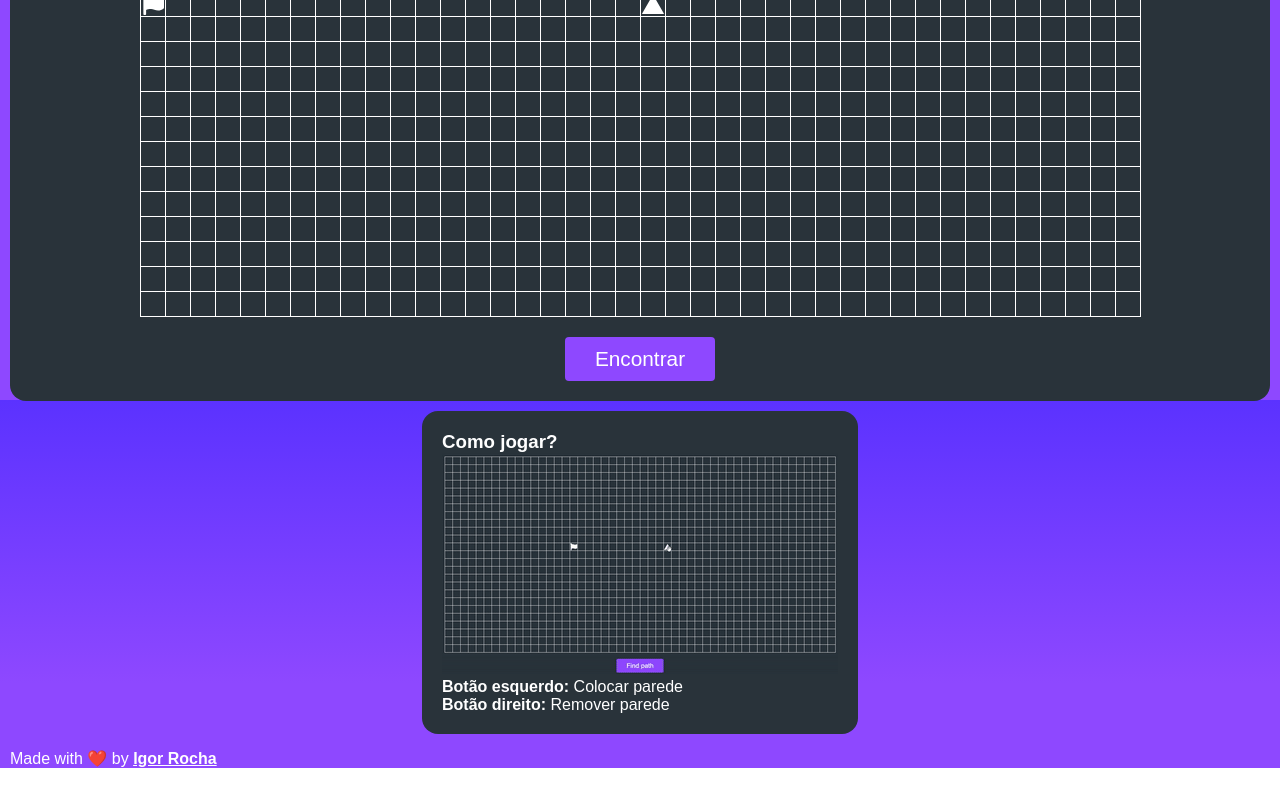
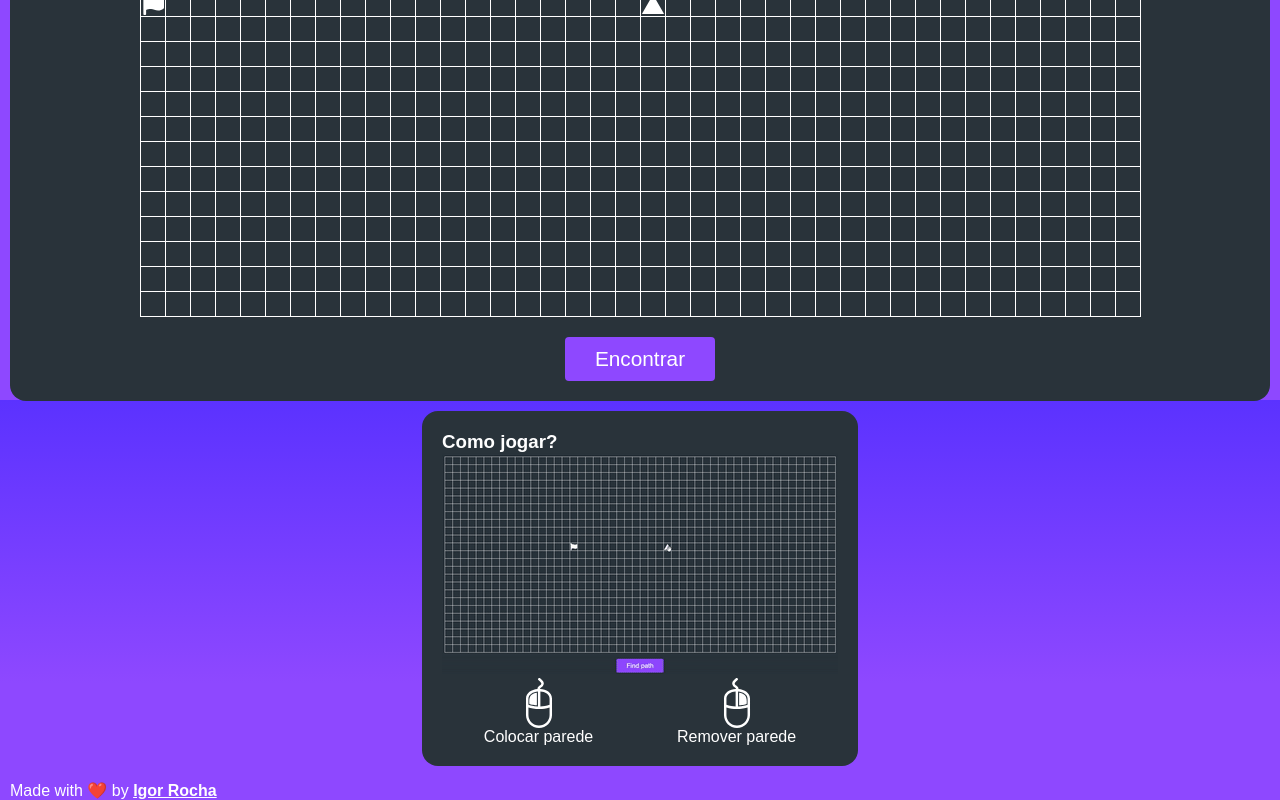
Before and after one commit to CinatitBR/amazing-pathfinding-visualizer, a React (Create React App) app: page / in a window 1280 px wide. Shown: the part 400-1200 px from the top of the page. Before the commit the page ends 1168 px from the top, so only its background shows below. Built offline with nearby package versions, Linux system fonts and the light colour scheme; a web font is replaced by a local one.

Commit message:
Add mouse icon to instructions

```diff
--- a/src/App.style.ts
+++ b/src/App.style.ts
@@ -140,9 +140,15 @@ export const InstructionsBox = styled.div`
   margin: 10px;
 
   span {
-    font-weight: bold;
+    display: flex;
+    align-items: center;
+    flex-direction: column;
   }
 
+  div {
+    display: flex;
+    justify-content: space-around;
+  }
 `;
 
 export const Button = styled.button<{ algoStatus: string }>`
--- a/src/App.tsx
+++ b/src/App.tsx
@@ -4,7 +4,11 @@ import dijkstra from './dijkstra';
 // @ts-ignore
 import popSoundPath from './assets/pop-sound.mp3'
 // @ts-ignore
-import instructionsGif from './assets/instructions-gif.gif'; // with import
+import instructionsGif from './assets/instructions-gif.gif';
+// @ts-ignore
+import leftButtonSvg from './assets/mouse-left-button.svg'
+// @ts-ignore
+import rightButtonSvg from './assets/mouse-right-button.svg'
 
 import { Container, BoardWrapper, Board, Button, Title, MyLink, InstructionsBox } from './App.style';
 
@@ -446,8 +450,10 @@ function App() {
         <h3>Como jogar?</h3>
         <img src={instructionsGif} alt="instructions gif" />
 
-        <p><span>Botão esquerdo:</span> Colocar parede</p>
-        <p><span>Botão direito:</span> Remover parede</p>
+        <div>
+          <span><img src={leftButtonSvg} alt="left click" width="50"/>Colocar parede</span>
+          <span><img src={rightButtonSvg} alt="left click" width="50"/>Remover parede</span>
+        </div>
       </InstructionsBox>
 
       <MyLink>
```
Also changed, not shown: src/assets/mouse-left-button.svg (added), src/assets/mouse-right-button.svg (added).
